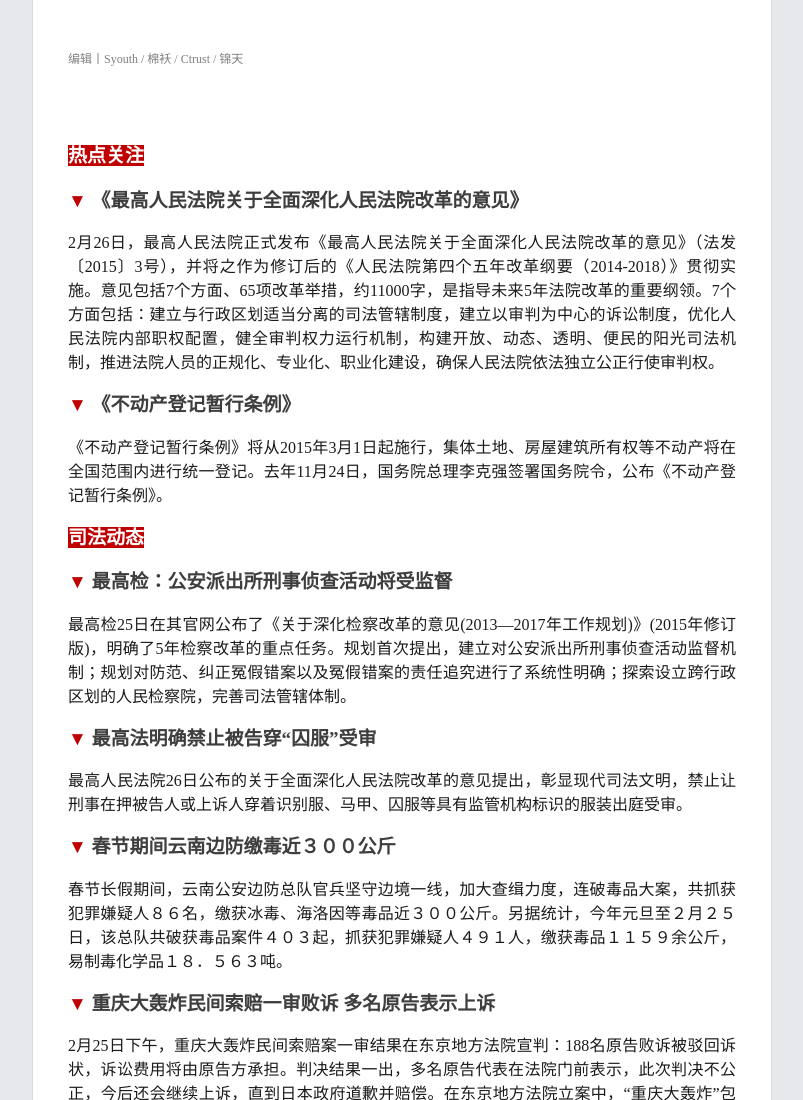
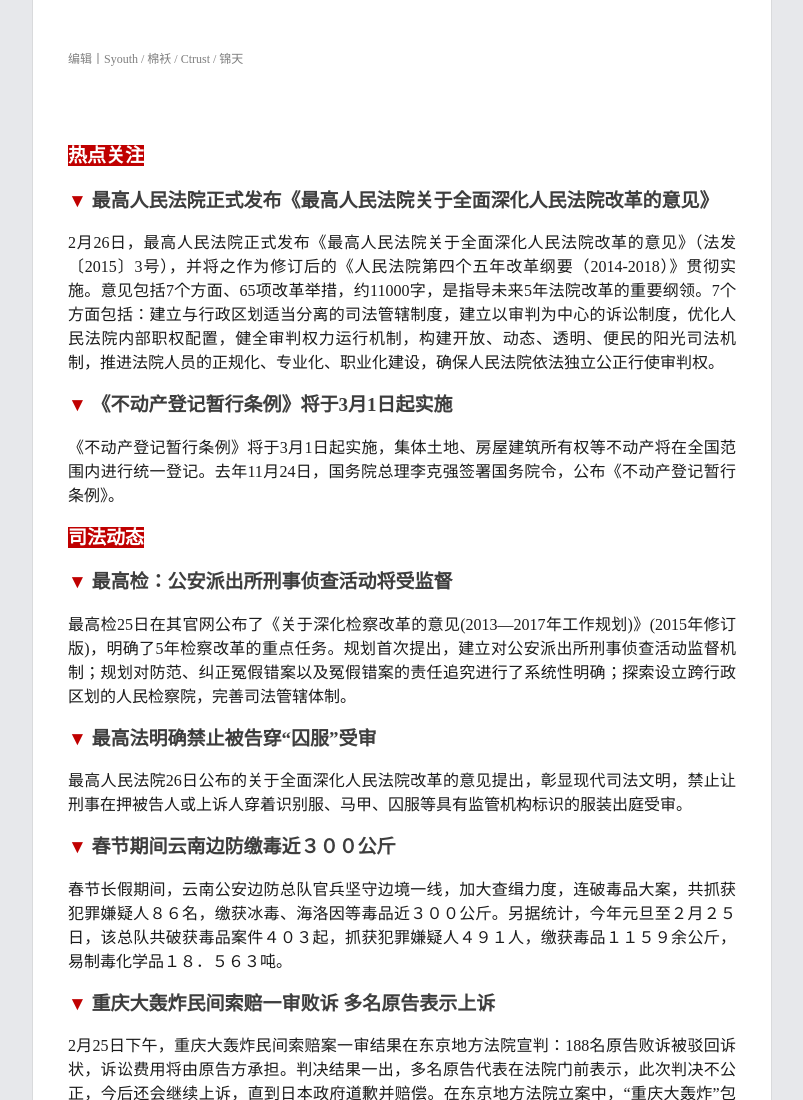
Before and after one commit to lawtalks/articles, a website: page public/index.html in a window 1280 px wide. Shown: the top 1100 px of the page, without its empty margins (238-1041 px from the left). Drawn offline with Linux system fonts and the light colour scheme.

Commit message:
20160226

```diff
--- a/public/index.html
+++ b/public/index.html
@@ -49,7 +49,7 @@
                             <p class="paragraph">
                                 <strong><span class="arrow">▼ </span></strong>
                                 <strong>
-                                    <span class="title">《最高人民法院关于全面深化人民法院改革的意见》</span>
+                                    <span class="title">最高人民法院正式发布《最高人民法院关于全面深化人民法院改革的意见》</span>
                                 </strong>
                             </p>
                             <p class="paragraph"><span class="title"> </span></p>
@@ -61,12 +61,12 @@
                             <p class="paragraph">
                                 <strong><span class="arrow">▼ </span></strong>
                                 <strong>
-                                    <span class="title">《不动产登记暂行条例》</span>
+                                    <span class="title">《不动产登记暂行条例》将于3月1日起实施</span>
                                 </strong>
                             </p>
                             <p class="paragraph"><span class="title"> </span></p>
                             <p class="paragraph">
-                                <span class="content">《不动产登记暂行条例》将从2015年3月1日起施行，集体土地、房屋建筑所有权等不动产将在全国范围内进行统一登记。去年11月24日，国务院总理李克强签署国务院令，公布《不动产登记暂行条例》。</span>
+                                <span class="content">《不动产登记暂行条例》将于3月1日起实施，集体土地、房屋建筑所有权等不动产将在全国范围内进行统一登记。去年11月24日，国务院总理李克强签署国务院令，公布《不动产登记暂行条例》。</span>
                             </p>
                             <p class="paragraph"><span class="title"> </span></p>
 
```
